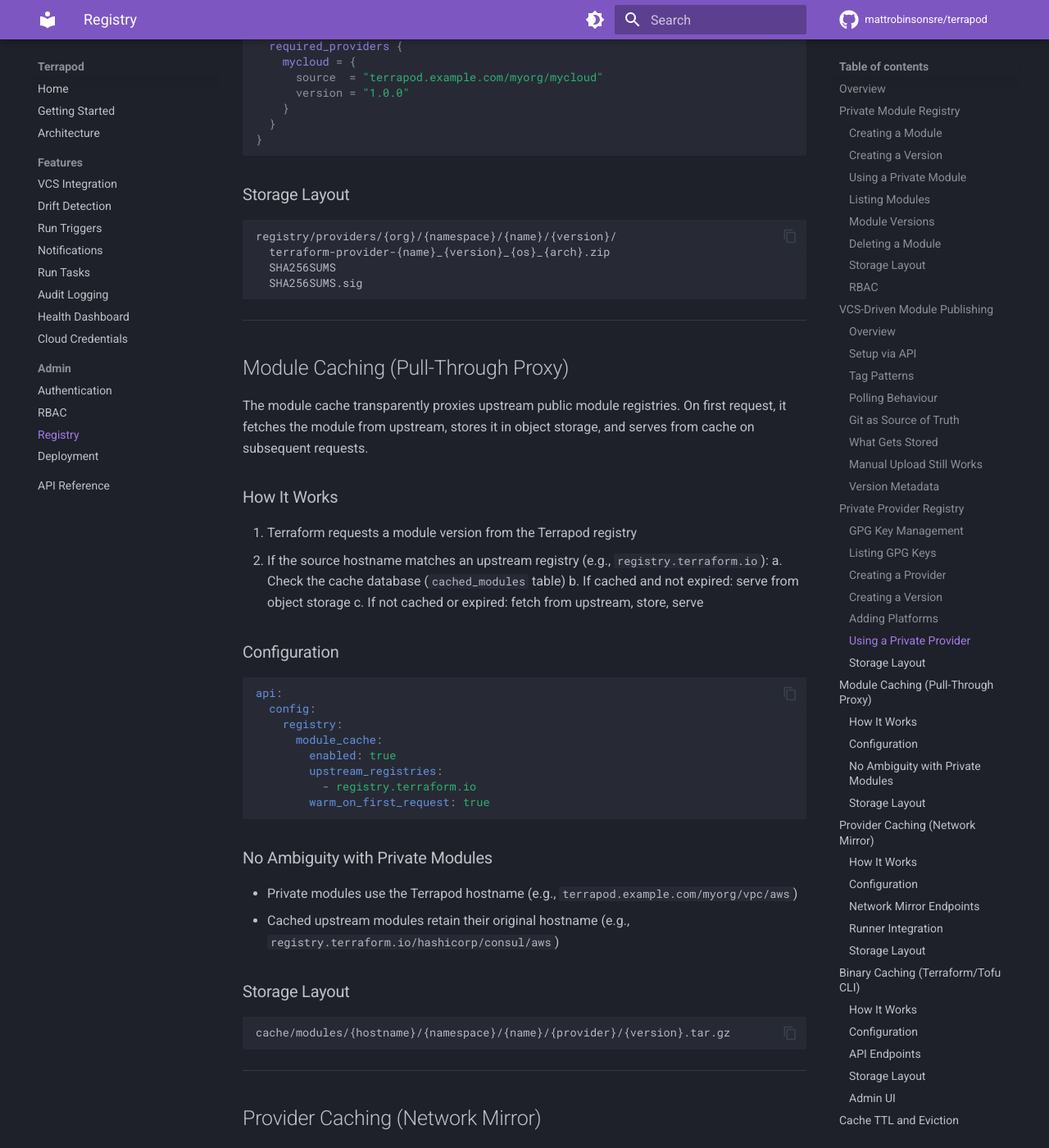
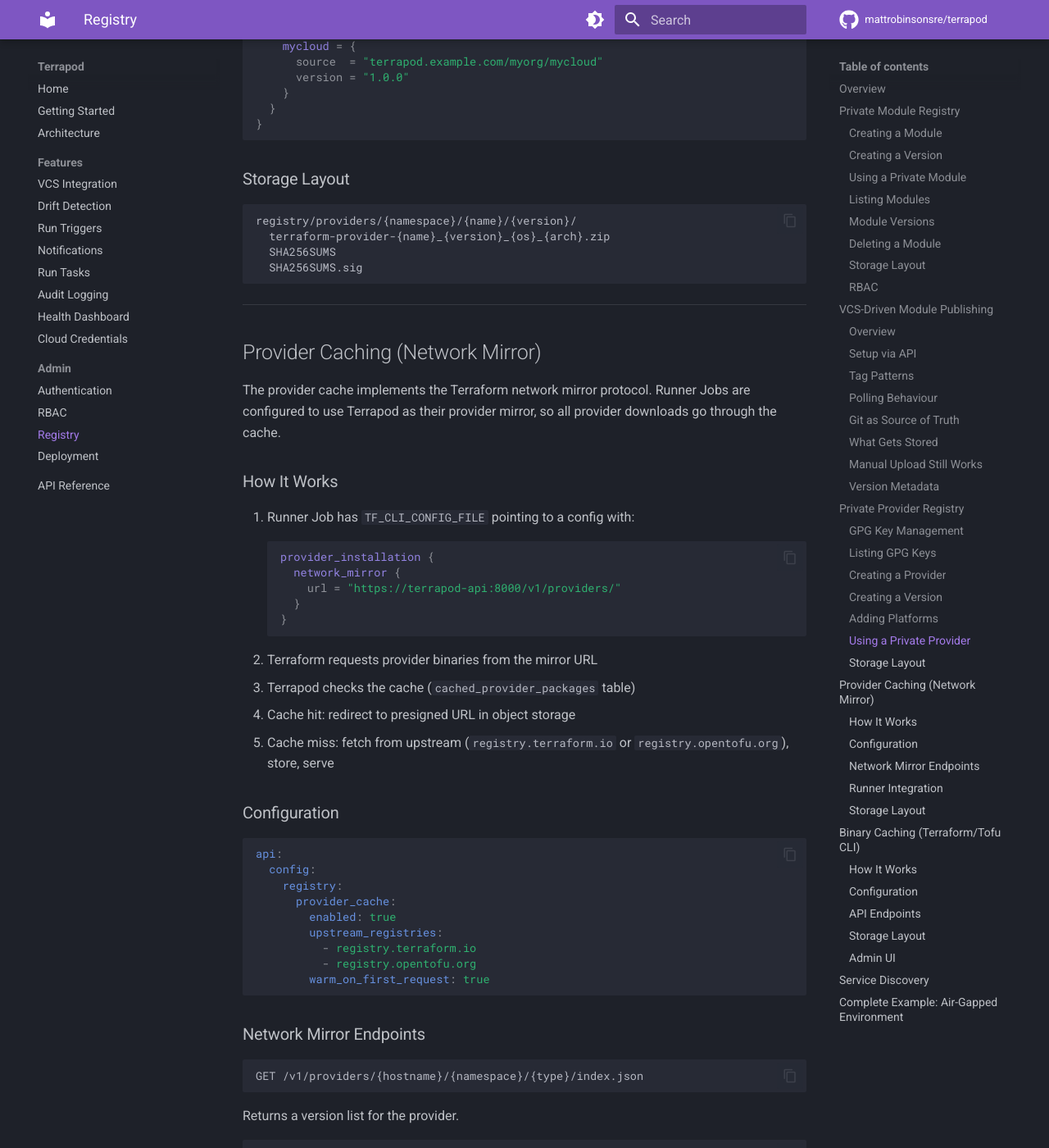
Before and after one commit to mattrobinsonsre/terrapod, an MkDocs documentation site: the page built from docs/registry.md, in a window 1280 px wide and 1400 px high, scrolled down 7318 px. Shown: the whole window at 82% size. Built offline with MkDocs 1.6.1 and Material for MkDocs 9.7.7, drawn with Linux system fonts in a browser that asks for light colours; comment, search, counter and statistics services are not loaded; some of the changed text lies outside the part shown.

Commit message:
docs: fix inaccuracies across documentation
- Remove all references to deleted module cache feature (CachedModule table,
  module_mirror router, module_cache config, cache_ttl_days)
- Fix storage key paths to match actual keys.py (remove phantom {org} segments)
- Fix api_token_max_ttl_hours default (168, not 0)
- Fix runners config keys in deployment docs (remove non-existent
  defaultTerraformVersion, defaultExecutionBackend, serviceAccountName)
- Add missing API docs for run retry and SSE endpoints
- Add run:drift_detected to valid notification triggers
- Add registry_vcs_poll periodic task and vcs_commit_status trigger handler
  to architecture docs
- Fix GitLab setup to recommend api scope for commit status reporting
- Remove Fernet reference from NotificationConfiguration docstring
- Fix binary cache storage path format

````diff
--- a/docs/registry.md
+++ b/docs/registry.md
@@ -11,8 +11,7 @@
     |
     +-- Module sources (e.g., "terrapod.local/myorg/vpc/aws")
     |       |
-    |       +-- Private module? --> Terrapod Module Registry
-    |       +-- Public module?  --> Terrapod Module Cache --> registry.terraform.io
+    |       +-- Terrapod Module Registry (private modules only)
     |
     +-- Provider sources (e.g., "hashicorp/aws")
             |
@@ -22,7 +21,7 @@
                     +-- Not cached? --> Fetch from registry.terraform.io, cache, serve
 ```
 
-All three caching layers (modules, providers, binaries) sit in front of the Terrapod API, so runner Jobs have zero direct upstream dependencies.
+Both caching layers (providers and binaries) sit in front of the Terrapod API, so runner Jobs have zero direct upstream dependencies.
 
 ---
 
@@ -122,7 +121,7 @@
 Module tarballs are stored at:
 
 ```
-registry/modules/{org}/{namespace}/{name}/{provider}/{version}.tar.gz
+registry/modules/{namespace}/{name}/{provider}/{version}.tar.gz
 ```
 
 ### RBAC
@@ -210,7 +209,7 @@
 The archive at the tag ref is stored as a tarball at:
 
 ```
-registry/modules/{org}/{namespace}/{name}/{provider}/{version}.tar.gz
+registry/modules/{namespace}/{name}/{provider}/{version}.tar.gz
 ```
 
 ### Manual Upload Still Works
@@ -337,48 +336,10 @@
 ### Storage Layout
 
 ```
-registry/providers/{org}/{namespace}/{name}/{version}/
+registry/providers/{namespace}/{name}/{version}/
   terraform-provider-{name}_{version}_{os}_{arch}.zip
   SHA256SUMS
   SHA256SUMS.sig
-```
-
----
-
-## Module Caching (Pull-Through Proxy)
-
-The module cache transparently proxies upstream public module registries. On first request, it fetches the module from upstream, stores it in object storage, and serves from cache on subsequent requests.
-
-### How It Works
-
-1. Terraform requests a module version from the Terrapod registry
-2. If the source hostname matches an upstream registry (e.g., `registry.terraform.io`):
-   a. Check the cache database (`cached_modules` table)
-   b. If cached and not expired: serve from object storage
-   c. If not cached or expired: fetch from upstream, store, serve
-
-### Configuration
-
-```yaml
-api:
-  config:
-    registry:
-      module_cache:
-        enabled: true
-        upstream_registries:
-          - registry.terraform.io
-        warm_on_first_request: true
-```
-
-### No Ambiguity with Private Modules
-
-- Private modules use the Terrapod hostname (e.g., `terrapod.example.com/myorg/vpc/aws`)
-- Cached upstream modules retain their original hostname (e.g., `registry.terraform.io/hashicorp/consul/aws`)
-
-### Storage Layout
-
-```
-cache/modules/{hostname}/{namespace}/{name}/{provider}/{version}.tar.gz
 ```
 
 ---
@@ -505,42 +466,12 @@
 ### Storage Layout
 
 ```
-cache/binaries/{tool}/{version}/{os}/{arch}/{filename}
+cache/binaries/{tool}/{version}/{os}_{arch}
 ```
 
 ### Admin UI
 
 The web UI includes a binary cache admin page at `/admin/binary-cache` (admin-only) for viewing, warming, and purging cached binaries.
-
----
-
-## Cache TTL and Eviction
-
-All three caching layers share a configurable TTL.
-
-### Configuration
-
-```yaml
-api:
-  config:
-    registry:
-      cache_ttl_days: 30  # Default: 30 days
-```
-
-### How Eviction Works
-
-1. Each cache record has a `cached_at` timestamp
-2. At request time: if `cached_at + TTL < now()`, the entry is expired
-3. Expired entries trigger a fresh pull-through fetch from upstream
-4. Background reaper runs on a configurable schedule (default: daily)
-5. Reaper deletes entries where `cached_at + TTL < now()` from both database and object storage
-6. On next request, a cache miss triggers a new fetch
-
-### Impact
-
-- Setting `cache_ttl_days: 0` effectively disables caching (all requests go upstream)
-- A long TTL reduces upstream traffic but delays picking up new upstream versions
-- The default 30-day TTL is a good balance for most deployments
 
 ---
 
@@ -566,17 +497,12 @@
 1. **Pre-warm the binary cache** with the required terraform/tofu versions
 2. **Pre-warm the provider cache** by running `terraform init` once from a machine with internet access (the first request populates the cache)
 3. **Upload private modules** to the module registry
-4. **Configure long TTLs** to avoid cache expiry when upstream is unreachable
 
 ```yaml
 api:
   config:
     registry:
       enabled: true
-      cache_ttl_days: 365  # 1 year for air-gapped
-      module_cache:
-        enabled: true
-        warm_on_first_request: true
       provider_cache:
         enabled: true
         warm_on_first_request: true
````
Also changed, not shown: README.md (+4 -1 lines), docs/api-reference.md (+21 -17 lines), docs/architecture.md (+10 -10 lines), docs/deployment.md (+4 -10 lines), docs/vcs-integration.md (+1 -1 lines), 1 other file.
